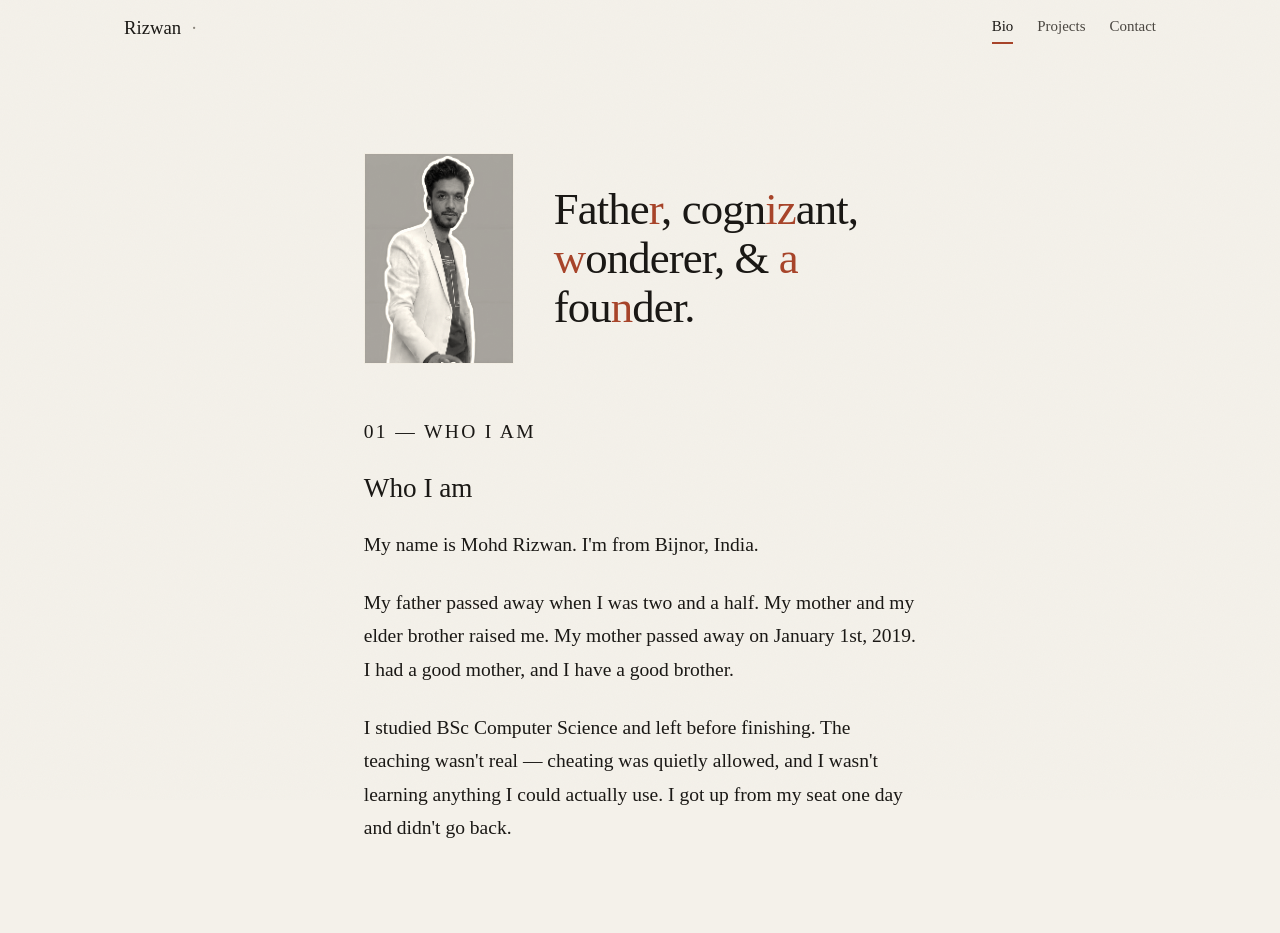
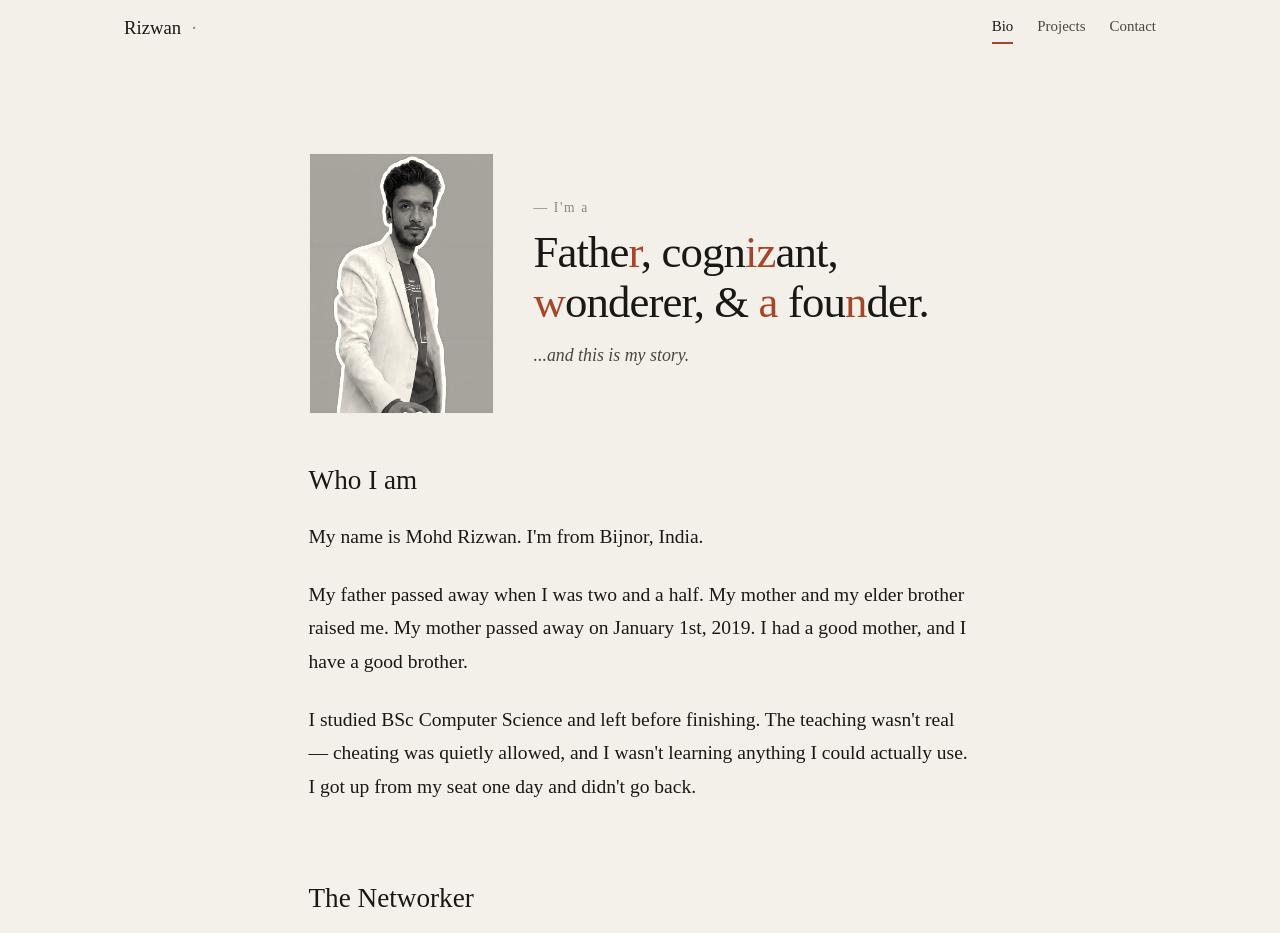
Before and after one commit to rizwanrko77/iamrizwan, a Next.js app: page /bio in a window 1280 px wide. Shown: the top 933 px of the page. Built offline with nearby package versions, Linux system fonts and the light colour scheme; no server answers.

Commit message:
feat(bio): increase page width, enlarge portrait, fix kicker casing, add subtitle

```diff
--- a/src/app/bio/page.tsx
+++ b/src/app/bio/page.tsx
@@ -22,6 +22,8 @@ export default function Bio() {
               height={226}
               loading="lazy"
             />
+            <div>
+              <p className="page-header__kicker" style={{ marginBottom: '0.5rem', textTransform: 'none' }}>— I&apos;m a</p>
               <h1 className="bio-tagline">
                 Fathe<span className="accent-letter">r</span>,{' '}
                 cogn<span className="accent-letter">iz</span>ant,{' '}
@@ -29,13 +31,16 @@ export default function Bio() {
                 &amp; <span className="accent-letter">a</span>{' '}
                 fou<span className="accent-letter">n</span>der.
               </h1>
+              <p style={{ marginTop: '0.75rem', fontSize: '1.05rem', color: 'var(--ink-soft)', fontStyle: 'italic' }}>
+                ...and this is my story.
+              </p>
+            </div>
           </div>
         </FadeIn>
 
         {/* Section 1: Who I am */}
         <FadeIn>
           <section className="bio-section">
-            <p className="bio-section__kicker">01 — Who I am</p>
             <h2>Who I am</h2>
             <p>My name is Mohd Rizwan. I&apos;m from Bijnor, India.</p>
             <p>My father passed away when I was two and a half. My mother and my elder brother raised me. My mother passed away on January 1st, 2019. I had a good mother, and I have a good brother.</p>
@@ -46,7 +51,6 @@ export default function Bio() {
         {/* Section 2: The Networker */}
         <FadeIn>
           <section className="bio-section">
-            <p className="bio-section__kicker">02 — The Networker</p>
             <h2>The Networker</h2>
             <p>I started The Networker in 2018, before COVID, as a sole proprietor. It was a recruitment business, and it was just me — working from my room, on my phone, reaching out to companies, placing candidates. It survived COVID, and after that, it actually took off. At my best I was making around 2.5 lakhs a month, alone, no team, no office. Clients stayed because I delivered faster and more directly than the vendors they were used to.</p>
             <p>I placed over 2,500 candidates through The Networker. That number is conservative, not rounded up.</p>
@@ -63,7 +67,6 @@ export default function Bio() {
         {/* Section 3: RKOSPL and Humgrow */}
         <FadeIn>
           <section className="bio-section">
-            <p className="bio-section__kicker">03 — RKOSPL &amp; Humgrow</p>
             <h2>RKOSPL and Humgrow</h2>
             <p>In 2023, off the back of The Networker, I started RKO Services Private Limited and moved my contracts into it. I wanted to build something bigger — Humgrow, a super app for jobs and earnings. The idea was to let India&apos;s top companies post jobs, use it as an ATS and HRM, and let candidates apply for jobs or freelance work, all in one place.</p>
             <p>I built the job portal, the ATS, the HRM, and the freelance marketplace at the same time, instead of one at a time. I hired a team before the product was ready, and signed clients before the team could deliver. We signed 10+ contracts with leading banks and NBFCs in India — the terms were simple, we deliver and they pay, and we didn&apos;t deliver enough. I also rented an office before I needed one, and spent close to a third of everything I had on rent.</p>
@@ -76,7 +79,6 @@ export default function Bio() {
         {/* Section 4: What I'm doing now */}
         <FadeIn>
           <section className="bio-section">
-            <p className="bio-section__kicker">04 — Now</p>
             <h2>What I&apos;m doing now</h2>
             <p>I&apos;m building <a href="https://tharom.com" target="_blank" rel="noopener noreferrer">Tharom AI</a> under RKOSPL — the next generation of AI-powered knowledge infrastructure. I&apos;m building alone, on purpose — the moment I bring someone in, I owe them something, and right now I want zero expectations on anyone but me.</p>
             <p>I&apos;m not repeating the Humgrow mistake. One product, one thing at a time, in the right order.</p>
--- a/src/app/globals.css
+++ b/src/app/globals.css
@@ -504,7 +504,7 @@ h2 {
    Bio Page — Editorial Article
    ========================================================================== */
 .bio-article {
-  max-width: 65ch;
+  max-width: 78ch;
   margin: 0 auto;
 }
 
@@ -516,7 +516,7 @@ h2 {
 }
 
 .bio-portrait {
-  width: 150px;
+  width: 185px;
   height: auto;
   border: 1px solid var(--line);
   flex-shrink: 0;
@@ -833,7 +833,7 @@ h2 {
    Contact Page
    ========================================================================== */
 .contact-content {
-  max-width: 52ch;
+  max-width: 78ch;
 }
 
 .contact-content p {
```
Lines whose indentation alone changed are shown as unchanged.
